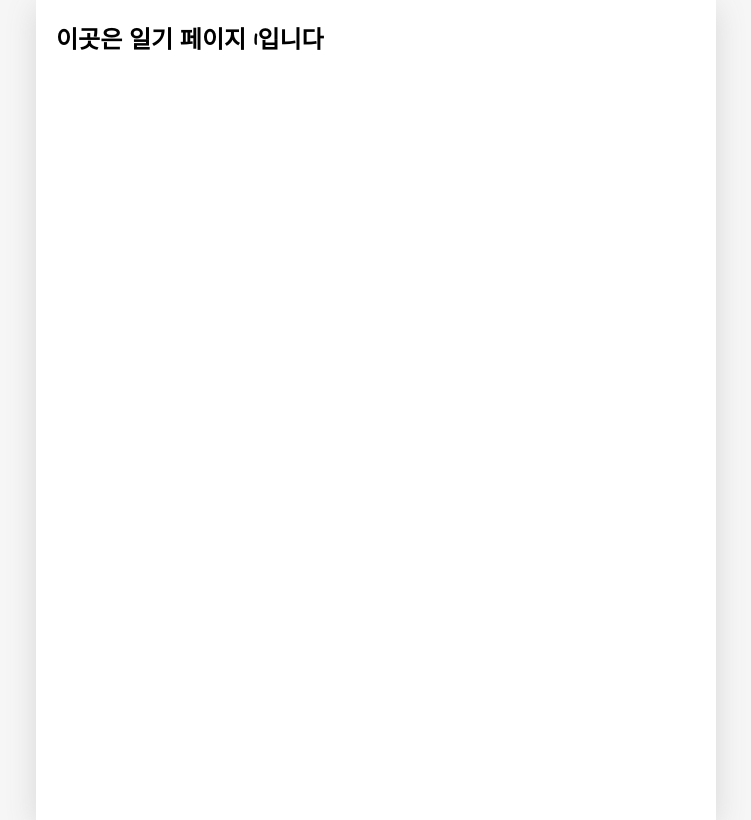
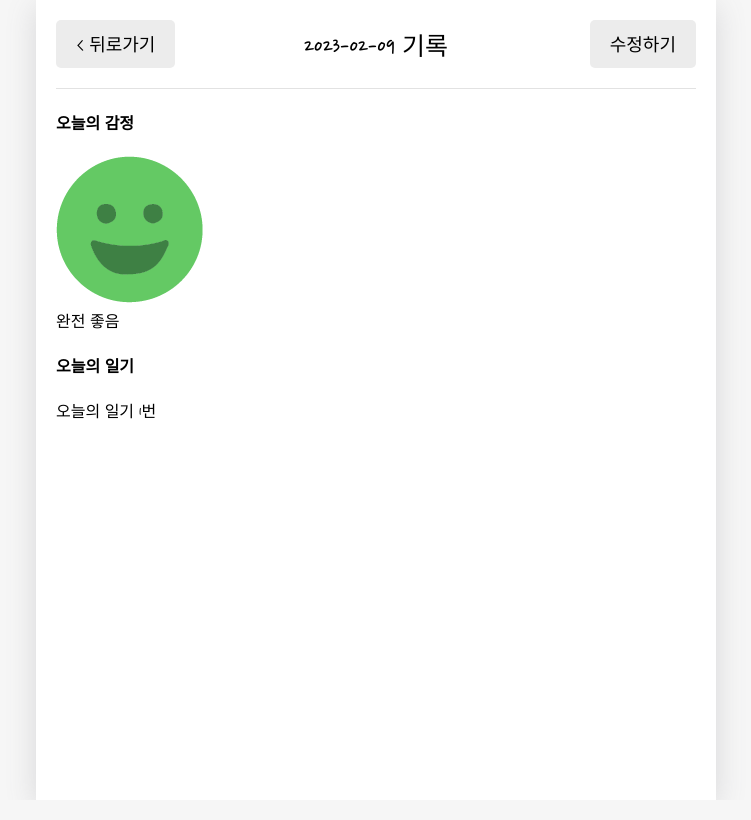
Before and after one commit to may-jan/EmotionalDiary, a React (Create React App) app: page /diary/1 in a window 1280 px wide. Shown: the whole page, without its empty margins (264-1015 px from the left). Built offline with nearby package versions, Linux system fonts and the light colour scheme; a web font is replaced by a local one.

Commit message:
feat : 일기 상세 페이지 구현

```diff
--- a/src/pages/Diary.jsx
+++ b/src/pages/Diary.jsx
@@ -1,15 +1,83 @@
-import React from "react";
-import { useParams } from "react-router-dom";
+import React, { useState, useEffect, useContext } from "react";
+import { useNavigate, useParams } from "react-router-dom";
+import { DiaryStateContext } from "../App";
+
+import MyButton from "../components/MyButton";
+import MyHeader from "../components/MyHeader";
+
+import { getStringDate } from "../util/date.js";
+import { emotionList } from "../util/emotion.js";
 
 const Diary = () => {
   const { id } = useParams();
-  console.log(id);
+  const diaryList = useContext(DiaryStateContext);
+  const navigate = useNavigate();
 
-  return (
-    <div className="Diary">
-      <h2>이곳은 일기 페이지 {id}입니다</h2>
-    </div>
-  );
+  const [data, setData] = useState();
+
+  useEffect(() => {
+    if (diaryList.length >= 1) {
+      const targetDiary = diaryList.find(
+        (it) => parseInt(it.id) === parseInt(id)
+      );
+
+      if (targetDiary) {
+        // 일기가 존재할 때
+        setData(targetDiary);
+      } else {
+        // 일기가 존재하지 않을 때
+        alert("없는 일기입니다");
+        navigate("/", { replace: true });
+      }
+    }
+  }, [diaryList, id]);
+
+  if (!data) {
+    return <div className="diaryList"> 로딩중입니다....</div>;
+  } else {
+    const curEmotionData = emotionList.find(
+      (it) => parseInt(it.emotion_id) === parseInt(id)
+    );
+
+    return (
+      <div className="DiaryPage">
+        <MyHeader
+          headText={`${getStringDate(new Date(data.date))} 기록`}
+          leftChild={
+            <MyButton text={"< 뒤로가기"} onClick={() => navigate(-1)} />
+          }
+          rightChild={
+            <MyButton
+              text={"수정하기"}
+              onClick={() => navigate(`/edit/${data.id}`)}
+            />
+          }
+        />
+        <article>
+          <section>
+            <h4>오늘의 감정</h4>
+            <div
+              className={[
+                "diary_img_wrapper",
+                `diary_img_wrapper_${data.emotion}`,
+              ].join(" ")}
+            >
+              <img src={curEmotionData.emotion_img} />
+              <div className="emotion_descript">
+                {curEmotionData.emotion_descript}
+              </div>
+            </div>
+          </section>
+          <section>
+            <h4>오늘의 일기</h4>
+            <div className="diary_content_wrapper">
+              <p>{data.content}</p>
+            </div>
+          </section>
+        </article>
+      </div>
+    );
+  }
 };
 
 export default Diary;
```
